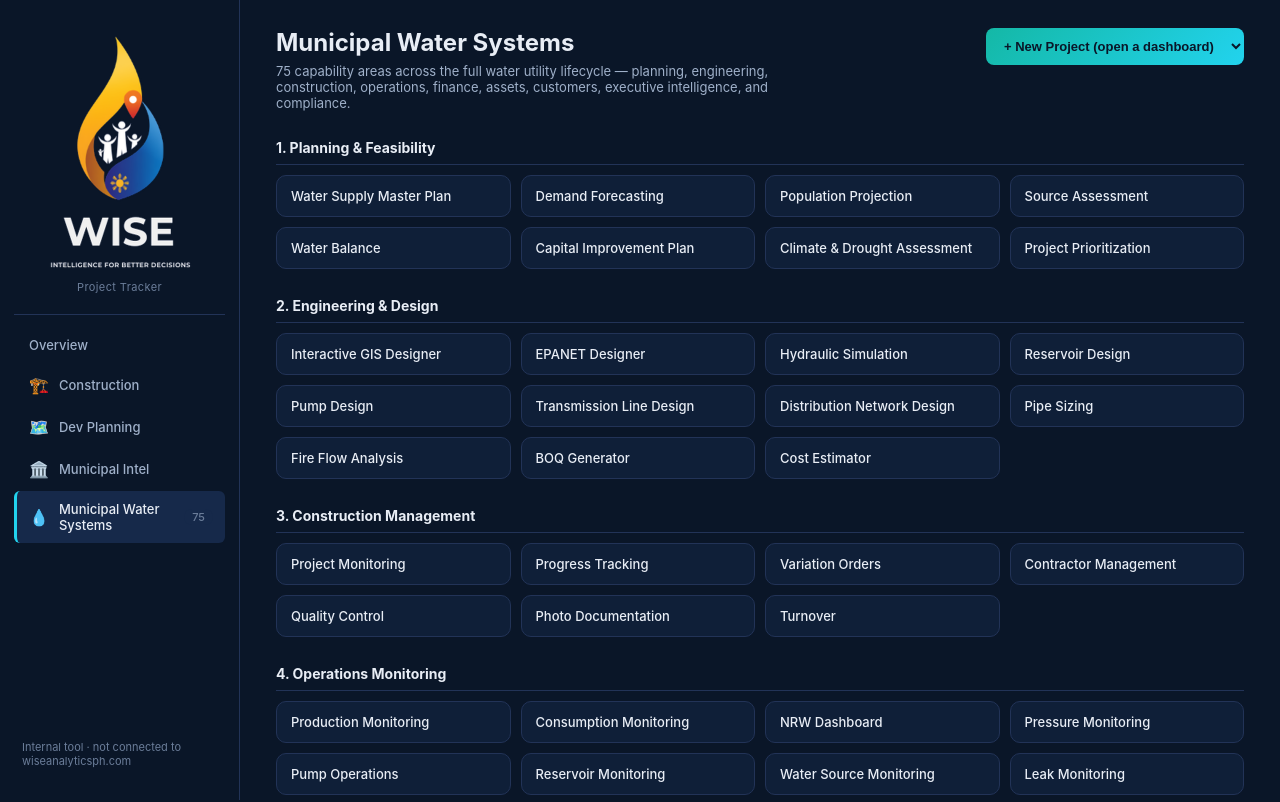
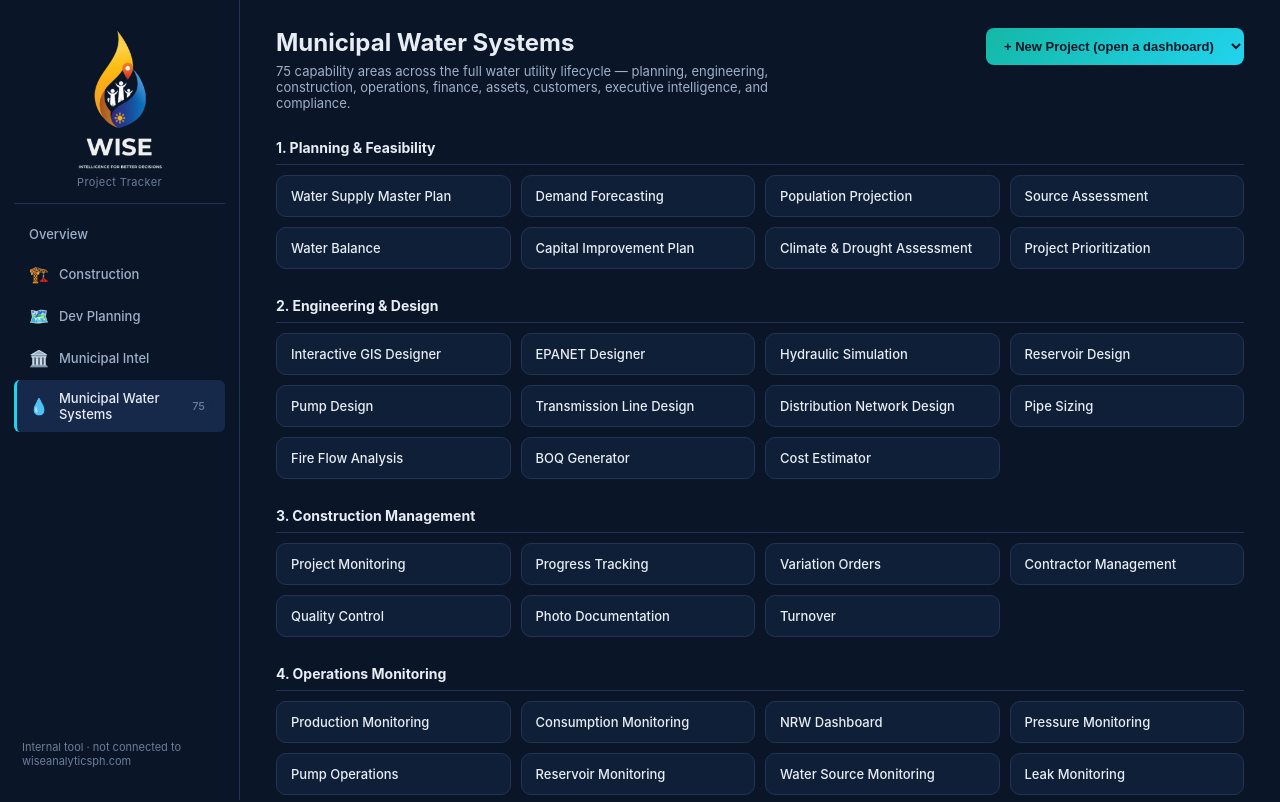
Before and after one commit to jogjogtumulak013180-bot/WISE-Analytics, a Next.js app: page /water-systems in a window 1280 px wide. Shown: the top 802 px of the page. Built offline with nearby package versions, Linux system fonts and the light colour scheme.

Commit message:
Shrink sidebar logo

```diff
--- a/app/components/Sidebar.tsx
+++ b/app/components/Sidebar.tsx
@@ -129,13 +129,13 @@ const styles: Record<string, React.CSSProperties> = {
     display: "flex",
     flexDirection: "column",
     alignItems: "center",
-    gap: 8,
-    padding: "12px 8px 20px",
+    gap: 4,
+    padding: "8px 8px 14px",
     marginBottom: 12,
     borderBottom: "1px solid var(--border)",
   },
   brandMark: {
-    width: 148,
+    width: 88,
     height: "auto",
     objectFit: "contain",
     flexShrink: 0,
```
